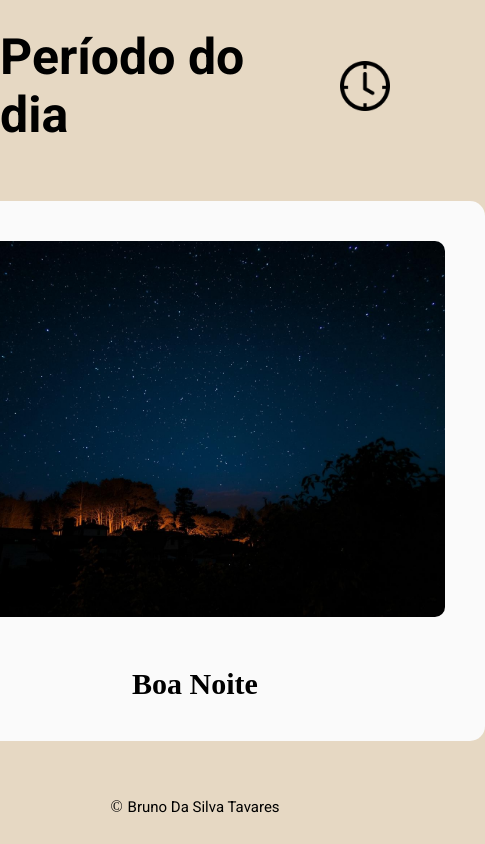
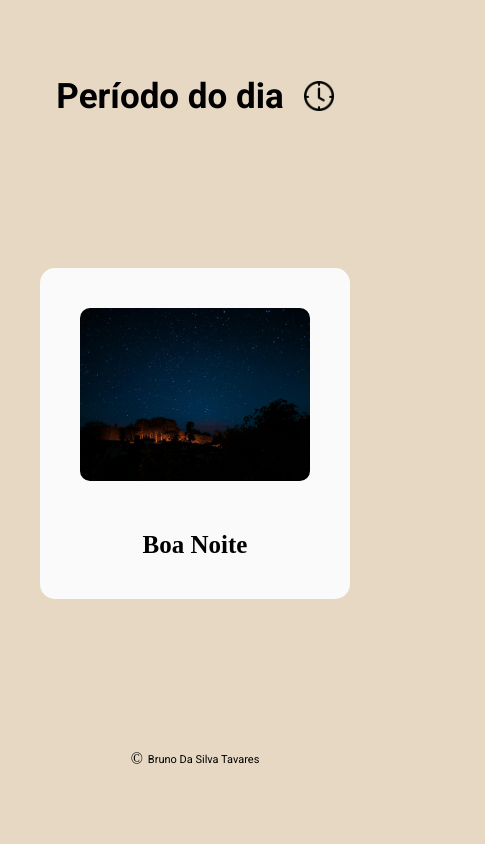
Before and after one commit to BrunoBdst/periodo-do-dia, a plain HTML site: page index.html in a window 390 px wide. Shown: the whole page, 485 px wide, since content can reach past the window. Drawn offline with Linux system fonts and the light colour scheme.

Commit message:
adicionando responsividade mobile

```diff
--- a/index.html
+++ b/index.html
@@ -17,14 +17,14 @@
 
     <header>
         <h1 class="title">Período do dia</h1>
-        <img src="./assets/img-clock.png" alt="">
+        <img class="img-clock" src="./assets/img-clock.png" alt="">
     </header>
 
     <main></main>
 
     <footer>
         &copy;
-        <p>Bruno Da Silva Tavares</p>
+        <p class="">Bruno Da Silva Tavares</p>
     </footer>
 </body>
 
--- a/style.css
+++ b/style.css
@@ -19,21 +19,22 @@ body {
   align-items: center;
   justify-content: space-around;
   flex-direction: column;
+}
 
 header {
   display: flex;
   align-items: center;
   gap: 20px;
+}
 
-    & .title {
+.title {
   font-family: var(---Font-roboto);
   font-weight: 700;
   font-size: 50px;
 }
 
-    & img {
+.img-clock {
   width: 50px;
-    }
 }
 
 main {
@@ -46,26 +47,47 @@ body {
   gap: 50px;
   border-radius: 15px;
   padding: 40px 40px;
+}
 
-    & .img-hours {
+.img-hours {
   width: 500px;
   border-radius: 10px;
 }
 
-    & .message {
+.message {
   font-family: var("Roboto", sans-serif);
   font-size: 30px;
 }
-  }
 
-  & footer {
+footer {
   display: flex;
   align-items: center;
   gap: 5px;
+}
 
 p {
   font-family: var(---Font-roboto);
   font-size: 15px;
 }
+
+@media screen and (min-width: 344px) and (max-width: 450px) {
+  .title {
+    font-size: 35px;
+  }
+
+  .img-clock {
+    width: 30px;
+  }
+
+  .img-hours {
+    width: 230px;
+  }
+
+  .message {
+    font-size: 25px;
+  }
+
+  p {
+    font-size: 11px;
   }
 }
```
Lines whose indentation alone changed are shown as unchanged.
